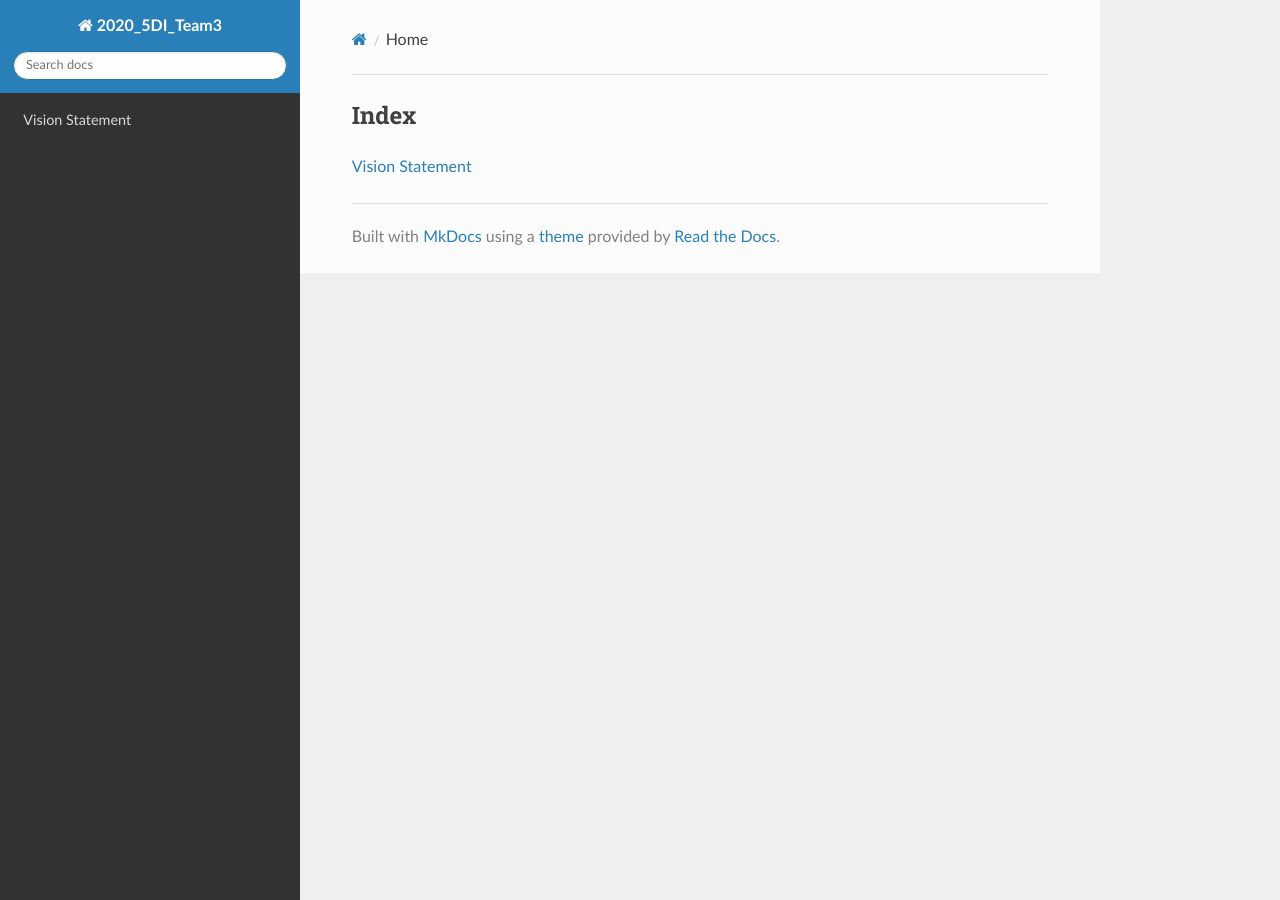
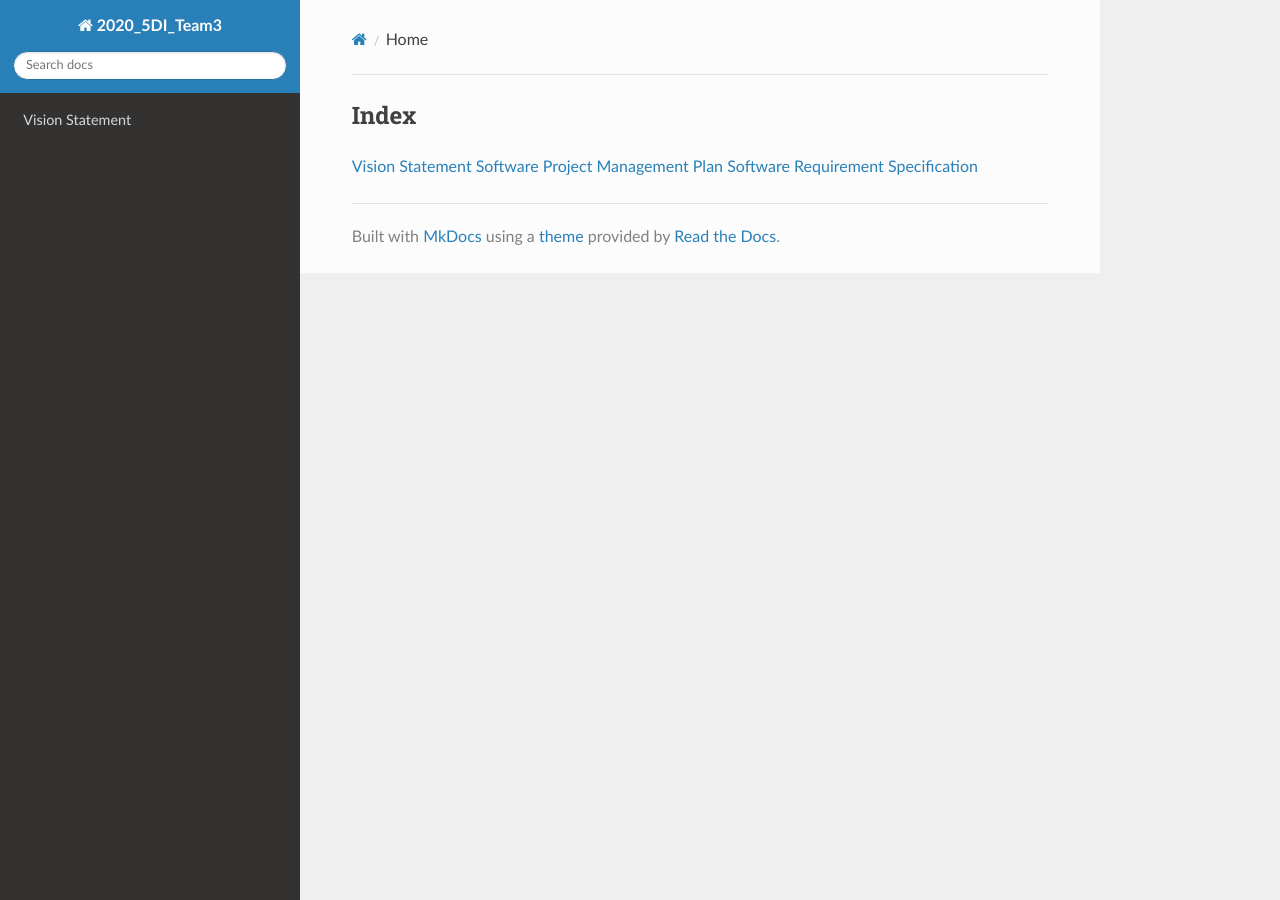
Before and after one commit to adrianvidrascu/anno2020_5di_team3, an MkDocs documentation site: the page built from docs/index.md, in a window 1280 px wide. Built offline with MkDocs 1.6.1, drawn with Linux system fonts in a browser that asks for light colours; nearby versions of some CDN libraries.

Commit message:
Update index.md

```diff
--- a/docs/index.md
+++ b/docs/index.md
@@ -1,2 +1,4 @@
 ##Index
 [Vision Statement](vision_statement.md)
+[Software Project Management Plan](Software_Project_Management_Plan.md)
+[Software Requirement Specification](Software_Requirement_Specification.md)
```
